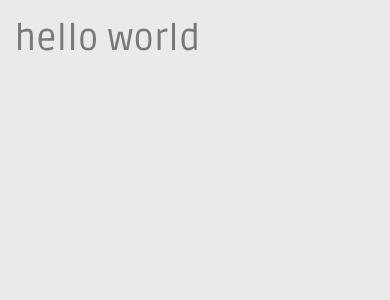
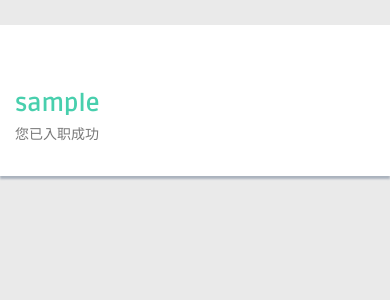
Before and after one commit to FeCCC/Django-supermarket, a Django app: page / in a window 390 px wide. Shown: the part 60-360 px from the top of the page. Run offline with Django 3.2, Linux system fonts and the light colour scheme; the visitor is signed in with stand-in values (Sample User, id 1); some libraries are stand-ins or nearby versions.

Commit message:
添加首页

```diff
--- a/index/views.py
+++ b/index/views.py
@@ -6,24 +6,25 @@ import math
 
 def index(request):
     context = {'title': '超市进销存管理系统'}
-    now = timezone.now()
-    passed = now - request.user.date_joined
-    if passed.days == 0 and passed.seconds >= 0 and passed.seconds < 60:
-        passed = '成功'
-    elif passed.days == 0 and passed.seconds >= 60 and passed.seconds < 3600:
-        passed = str(math.floor(passed.seconds / 60)) + "分钟" + \
-            str(math.floor(math.floor(passed.seconds % 60) / 60))+"秒"
-    elif passed.days == 0 and passed.seconds >= 3600 and passed.seconds < 86400:
-        passed = str(math.floor(passed.seconds / 3600)) + "小时" + \
-            str(math.floor(math.floor(passed.seconds % 3600) / 60)) + "分"
-    elif passed.days >= 1 and passed.days < 30:
-        passed = str(passed.days) + "天" + \
-            str(math.floor(math.floor(passed.seconds % 86400) / 3600)) + "小时"
-    elif passed.days >= 30 and passed.days < 365:
-        passed = str(math.floor(passed.days / 30)) + "个月" + \
-            str(math.floor(passed.days % 30)) + "天"
-    elif passed.days >= 365:
-        passed = str(math.floor(passed.days / 365)) + "年" + \
-            str(math.floor(math.floor(passed.days % 365) / 30))+"个月"
-    context['passed'] = passed
+    if request.user.is_authenticated:
+        now = timezone.now()
+        passed = now - request.user.date_joined
+        if passed.days == 0 and passed.seconds >= 0 and passed.seconds < 60:
+            passed = '成功'
+        elif passed.days == 0 and passed.seconds >= 60 and passed.seconds < 3600:
+            passed = str(math.floor(passed.seconds / 60)) + "分钟" + \
+                str(math.floor(math.floor(passed.seconds % 60) / 60))+"秒"
+        elif passed.days == 0 and passed.seconds >= 3600 and passed.seconds < 86400:
+            passed = str(math.floor(passed.seconds / 3600)) + "小时" + \
+                str(math.floor(math.floor(passed.seconds % 3600) / 60)) + "分"
+        elif passed.days >= 1 and passed.days < 30:
+            passed = str(passed.days) + "天" + \
+                str(math.floor(math.floor(passed.seconds % 86400) / 3600)) + "小时"
+        elif passed.days >= 30 and passed.days < 365:
+            passed = str(math.floor(passed.days / 30)) + "个月" + \
+                str(math.floor(passed.days % 30)) + "天"
+        elif passed.days >= 365:
+            passed = str(math.floor(passed.days / 365)) + "年" + \
+                str(math.floor(math.floor(passed.days % 365) / 30))+"个月"
+        context['passed'] = passed
     return render(request, 'index.html', context)
--- a/templates/base.html
+++ b/templates/base.html
@@ -51,7 +51,12 @@
     <div id="sidebar" class="nav-collapse " tabindex="5000" style="overflow: hidden; outline: none;">
       <!-- sidebar menu start-->
       <ul class="sidebar-menu" id="nav-accordion">
-        <h5 class="centered">详细面板</h5>
+        <h5 class="centered">
+          {% if request.user.is_authenticated %}
+          目前登录：{{user.username}}
+          {% else %}
+          请登录
+          {% endif %}</h5>
         <li class="mt">
           <a href="{%url 'index'%}">
             <span>首页</span>
--- a/templates/index.html
+++ b/templates/index.html
@@ -1,5 +1,55 @@
 {% extends 'base.html' %}
 
 {% block content %}
-<h1>hello world</h1>
+{% if request.user.is_authenticated %}
+<div class="row mt">
+  <div class="col-lg-12">
+    <div class="row content-panel">
+      <div class="col-md-4 profile-text mt mb centered">
+        <div class="right-divider hidden-sm hidden-xs">
+          <h4>{{user.st_id}}</h4>
+          <h6>员工编号</h6>
+          <h4>{{user.get_depart_display }}</h4>
+          <h6>{{user.job}}</h6>
+          <h4>{{user.last_login}}</h4>
+          <h6>上次登录</h6>
+        </div>
+      </div>
+      <!-- /col-md-4 -->
+      <div class="col-md-4 profile-text">
+        <h3>{{user.username}}</h3>
+        <h5>您已入职{{ passed }}</h5>
+        <br>
+      </div>
+    </div>
+  </div>
+</div>
+{%else%}
+<br>
+<div class="row content-panel">
+  <h2 class="centered">简要介绍</h2>
+  <div class="col-md-10 col-md-offset-1 mt mb">
+    <div class="accordion" id="accordion2">
+      <div class="accordion-group">
+        <div class="accordion-heading">
+          <a class="accordion-toggle" data-toggle="collapse"  >
+          </a>
+        </div>
+        <div id="collapseOne" class="accordion-body collapse in">
+          <div class="accordion-inner">
+            <p>
+              本系统是针对各中小型超市开发的进销存管理系统，主要实现超市的商品信息管理、进货管理、销售管理、库存管理、员工信息管理、供货商管理功能。在超市管理中引进现代化的办公软件，实现超市商品信息的处理，从而方便管理人员的决策和管理，解除后顾之忧。在设计上体现了人性化和“以人为本”的精神。界面设计上亲切友好，简单直观，便于操作。
+            </p>
+          </div>
+        </div>
+      </div>
+
+    </div>
+    <!-- end accordion -->
+  </div>
+  <!-- col-md-10 -->
+</div>
+{%endif%}
+</div>
+
 {% endblock %}
```
